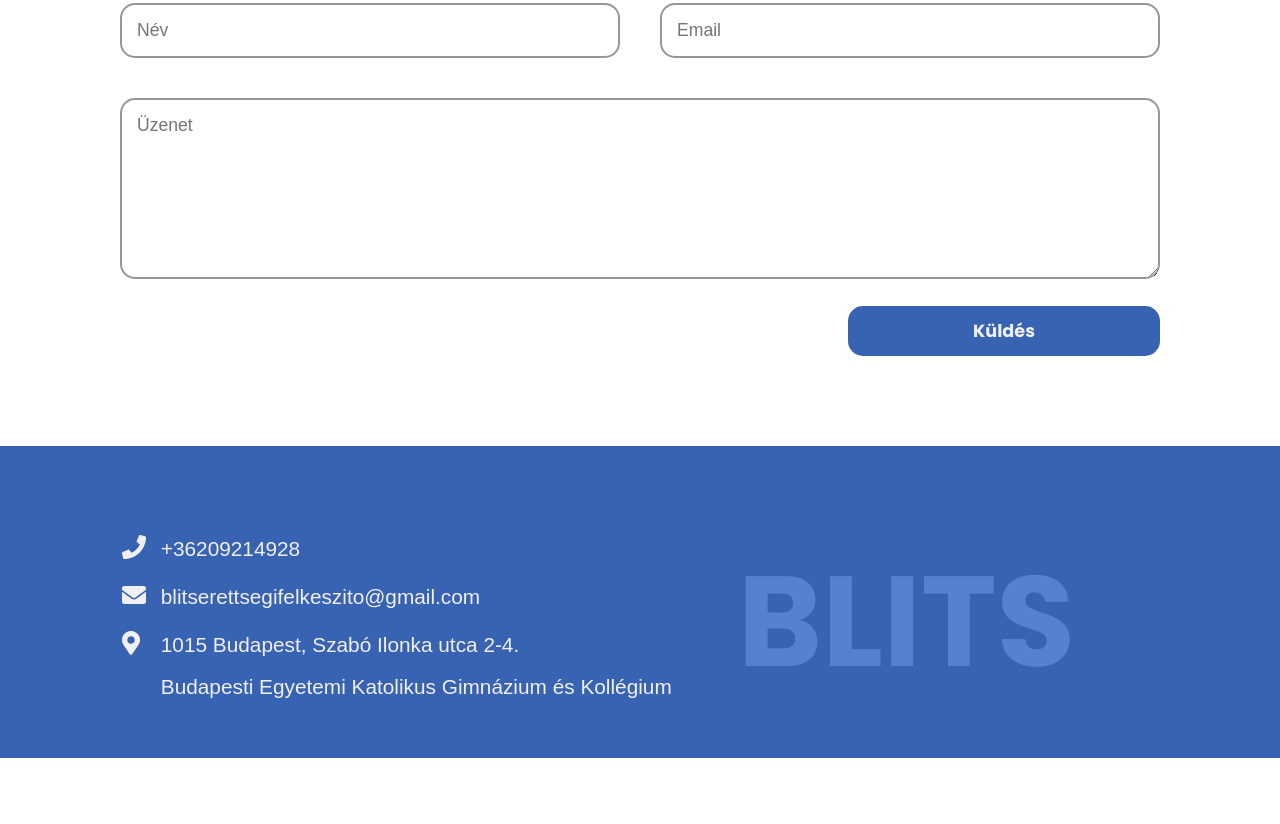
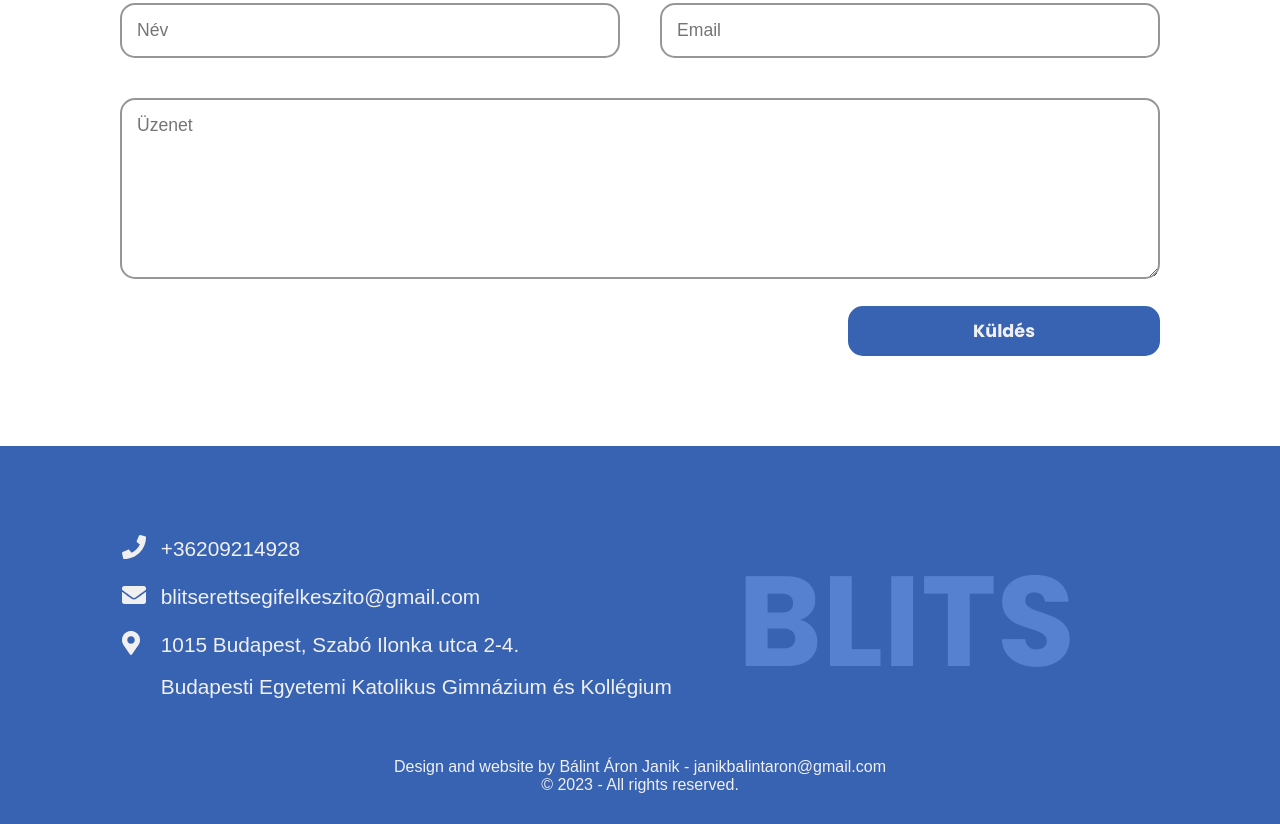
Before and after one commit to balintjanik/blits_website, a plain HTML site: page index.html in a window 1280 px wide. Shown: the part 2921-3745 px from the top of the page. Before the commit the page ends 3679 px from the top, so only its background shows below. Drawn offline with Linux system fonts and the light colour scheme.

Commit message:
added credits

```diff
--- a/base.css
+++ b/base.css
@@ -348,6 +348,15 @@ p{
   }
 
 
+/* CREDIT */
+.credit .credit-content{
+    font-family: Arial, Helvetica, sans-serif;
+    text-align: center;
+    background-color: rgb( 56,  98, 178);/*#333333;*/
+    color: rgb(240, 240, 240);
+    padding-bottom: 30px;
+}
+
 /* RESPONSIVE STUFF */
 
 @media (max-width: 1100px){
--- a/index.html
+++ b/index.html
@@ -189,5 +189,12 @@
             </div>
         </div>
     </section>
+
+    <!--credit section start-->
+    <section class="credit">
+        <div class="credit-content">
+            Design and website by Bálint Áron Janik - <span>janikbalintaron@gmail.com</span><br>&copy; 2023 - All rights reserved.
+        </div>
+    </section>
 </body>
 </html>
```
